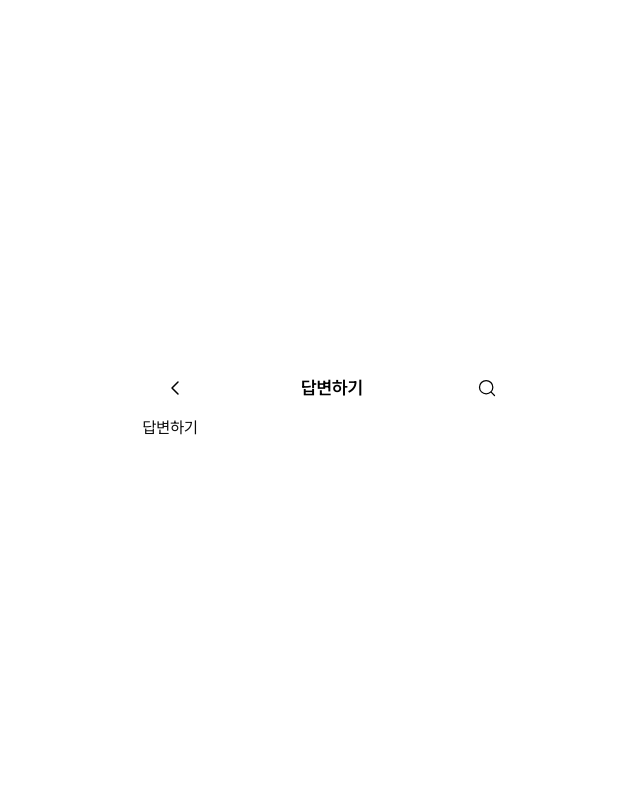
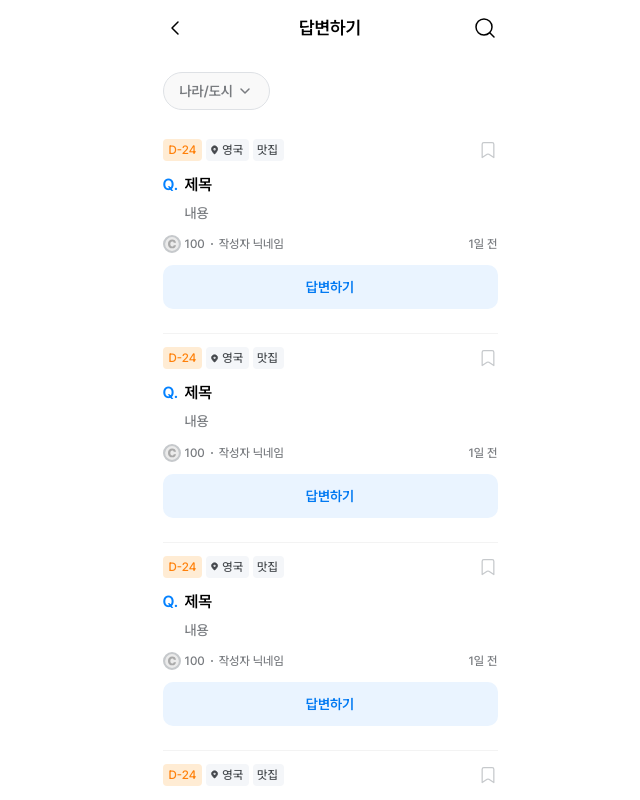
Before and after one commit to DevIruka/trip-connect, a Next.js app: page /response-list in a window 1280 px wide. Shown: the whole page, without its empty margins (310-950 px from the left). Built offline with nearby package versions, Linux system fonts and the light colour scheme; no server answers.

Commit message:
💄 style: response-list 초안

```diff
--- a/src/app/post/[id]/page.tsx
+++ b/src/app/post/[id]/page.tsx
@@ -25,7 +25,7 @@ const DetailPage = async ({ params }: { params: { id: string } }) => {
 
   return (
     <div className="h-full w-full mx-auto relative overflow-y-scroll menuscrollbar mb-[76px]">
-      <BackHeader image={MoreButton} text="" />
+      <BackHeader image={MoreButton} text="" imagesize={20} />
       {post ? (
         <div className="relative">
           <Profile postUserId={post.user_id} />
--- /dev/null
+++ b/src/app/response-list/_components/postCard.tsx
@@ -0,0 +1,78 @@
+'use client';
+import Image from 'next/image';
+import React from 'react';
+import location from '@/data/images/ic-location.svg';
+import coin from '@/data/images/coin.svg';
+import dot from '@/data/images/Ellipse 14.svg';
+import bookmarkButton from '@/data/images/ic-bookmark-empty.svg';
+
+const PostCard = () => {
+  return (
+    <div>
+      <li
+        onClick={() => console.log('질문 게시글 클릭릭')}
+        className="h-auto pt-3 pb-6 py-4 border-b border-[#f3f3f3] flex-col justify-start items-start gap-3 inline-flex cursor-pointer w-full"
+      >
+        <div className="h-6 w-full justify-between items-center inline-flex gap-3">
+          <div className="flex place-content-between items-center gap-1">
+            <div className="h-[22px] px-1.5 bg-[#ffecd4] rounded justify-center items-center inline-flex text-center text-[#ff800a] text-xs font-medium">
+              D-24
+            </div>
+            <div className="tag">
+              <Image width={10} height={10} src={location} alt="location" />
+              영국
+            </div>
+
+            <div className="tag">맛집</div>
+          </div>
+
+          <button
+            onClick={(e) => {
+              e.stopPropagation();
+            }}
+          >
+            <Image
+              width={20}
+              height={20}
+              src={bookmarkButton}
+              alt="bookmark button"
+            />
+          </button>
+        </div>
+        <div className="grid gap-2">
+          <div className="flex gap-1.5 max-w-full">
+            <div
+              className={`text-base font-semibold leading-snug w-[16px] text-[#0582ff]`}
+            >
+              Q.
+            </div>
+            <h1 className="text-black text-base font-semibold leading-snug grow line-clamp-2">
+              제목
+            </h1>
+          </div>
+          <div className="pl-[22px] text-[#797c80] text-sm font-medium leading-snug line-clamp-2">
+            내용
+          </div>
+        </div>
+        <div className="flex gap-4 items-center text-[#797c80] text-xs font-medium justify-between w-full">
+          <div className="flex gap-4">
+            <div className="flex gap-1.5 items-center">
+              <div className="flex gap-1 items-center">
+                <Image width={18} height={18} src={coin} alt="coin" />
+                100
+              </div>
+              <Image width={2} height={2} src={dot} alt="dot" />
+              <div>작성자 닉네임</div>
+            </div>
+          </div>
+          <div>1일 전</div>
+        </div>
+        <button className="w-full h-11 bg-[#eaf4ff] rounded-[10px] justify-center items-center inline-flex text-[#0079f2] text-sm font-semibold">
+          답변하기
+        </button>
+      </li>
+    </div>
+  );
+};
+
+export default PostCard;
--- a/src/app/response-list/page.tsx
+++ b/src/app/response-list/page.tsx
@@ -1,12 +1,30 @@
 import React from 'react';
 import BackHeader from '@/components/backHeader';
 import search from '@/data/images/ic-Search.svg';
+import PostCard from './_components/postCard';
+import updown from '@/data/images/ic-up&down.svg';
+import Image from 'next/image';
 
 const responseListPage = () => {
   return (
-    <div className="relative overflow-y-scroll menuscrollbar">
-      <BackHeader image={search} text="답변하기" />
-      <div>답변하기</div>
+    <div className="h-full w-full relative overflow-y-scroll menuscrollbar">
+      <BackHeader image={search} text="답변하기" imagesize={24} />
+      <div className="px-5">
+        <div className="py-4">
+          <button className="px-4 py-2 rounded-[100px] border border-[#dee1e5] bg-[#F9F9F9] gap-1 justify-center items-center flex overflow-hidden text-center text-[#797c80] text-sm font-semibold">
+            나라/도시
+            <Image src={updown} alt={'dropdown arrow'} width={16} height={16} />
+          </button>
+        </div>
+        <ul>
+          <PostCard />
+          <PostCard />
+          <PostCard />
+          <PostCard />
+          <PostCard />
+          <PostCard />
+        </ul>
+      </div>
     </div>
   );
 };
--- a/src/components/backHeader.tsx
+++ b/src/components/backHeader.tsx
@@ -2,12 +2,20 @@ import React from 'react';
 import BackButton from '../app/post/_components/BackBtn';
 import Image from 'next/image';
 
-const BackHeader = ({ image, text }: { image: string; text: string }) => {
+const BackHeader = ({
+  image,
+  imagesize,
+  text,
+}: {
+  image: string;
+  imagesize: number;
+  text: string;
+}) => {
   return (
     <div className="h-14 px-5 py-2.5 place-content-center items-center flex justify-between sticky top-0 z-50 bg-white">
       <BackButton />
       <div className="text-center text-black text-lg font-semibold">{text}</div>
-      <Image width={20} height={20} alt={image} src={image} />
+      <Image width={imagesize} height={imagesize} alt={image} src={image} />
     </div>
   );
 };
```
